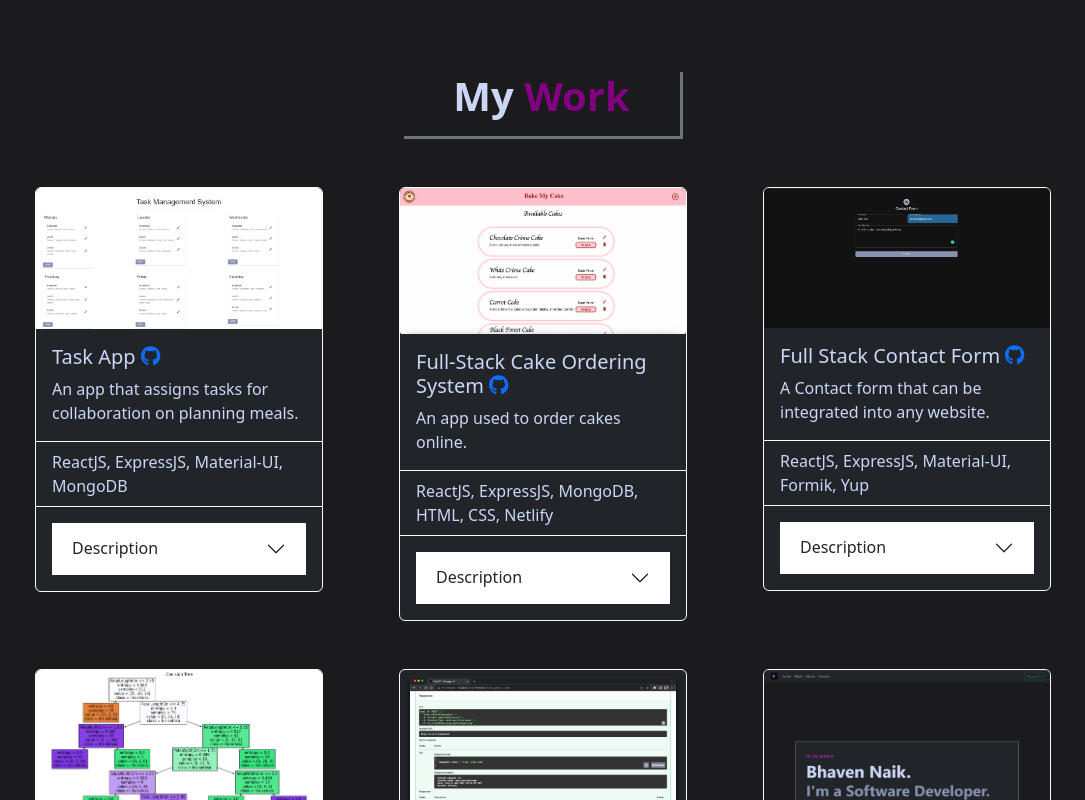
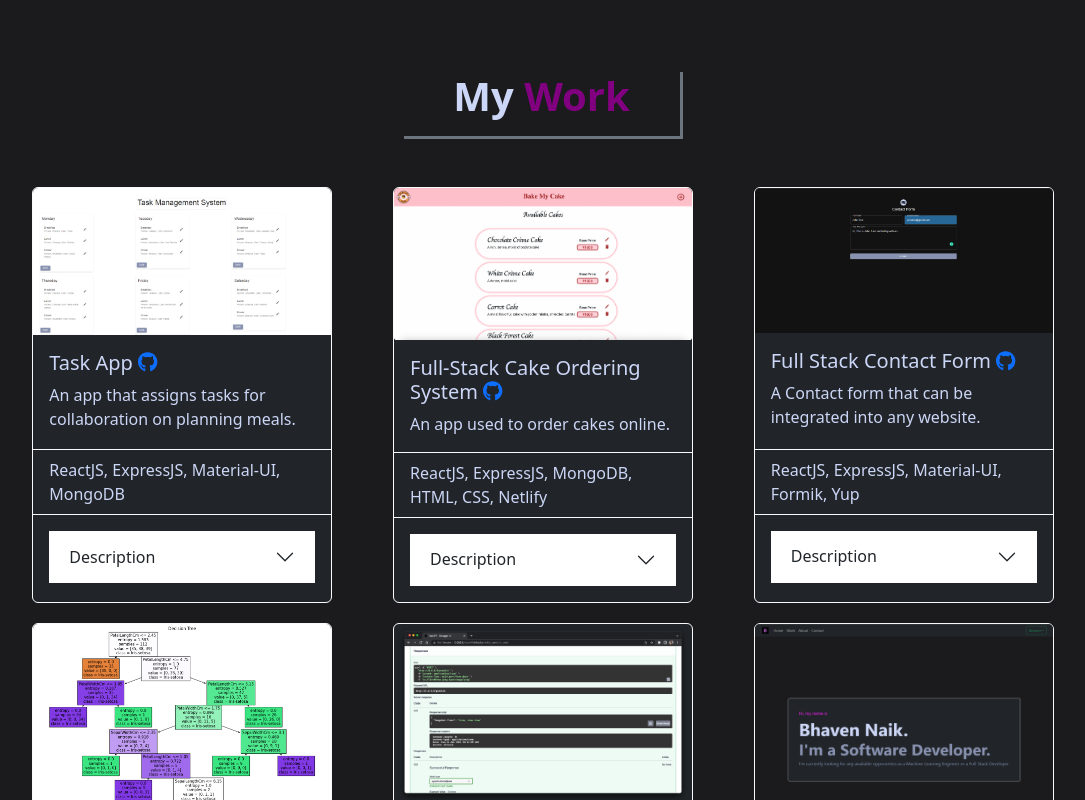
Before and after one commit to bhaven123/my-react-portfolio, a React (Create React App) app: page / in a window 1280 px wide. Shown: the part 800-1600 px from the top of the page, without its empty margins (97-1182 px from the left). Built offline with nearby package versions, Linux system fonts and the light colour scheme.

Commit message:
updated project cards

```diff
--- a/src/components/Projects.js
+++ b/src/components/Projects.js
@@ -109,7 +109,7 @@ const PROJECTS_LIST = [
     title: "Diabetic Retinopathy",
     link: "https://github.com/bhaven123/Project-Diabetic-Retinopathy.git",
     icon: faGithub,
-    text: " Fine-tuning a pre-trained model to detect the severities of the Diabetic Retinopathy.",
+    text: "Fine-tuning a pre-trained model to detect the severities of the Diabetic Retinopathy.",
     tools: "Python, Tensorflow, Keras, Flask, HTML, CSS, AWS EC2",
     description: [
       "Worked with TensorFlow Keras to fine-tune a pre-trained VGG16 model with custom classes as severities of Diabetic Retinopathy.",
--- a/src/components/ProjectsList.js
+++ b/src/components/ProjectsList.js
@@ -1,13 +1,15 @@
-import { Card, Accordion, ListGroup, Row, Col } from "react-bootstrap";
+import { Card, Accordion, ListGroup, Container } from "react-bootstrap";
 import { FontAwesomeIcon } from "@fortawesome/react-fontawesome";
 const ProjectsList = ({ projects }) => {
   return (
-    <Row
-      xs={1}
-      xl={3}
-      md={2}
-      className="g-5 text-justify mx-auto"
+    <Container
       style={{
+        margin: "0 auto",
+        display: "grid",
+        gridTemplateColumns: "repeat(auto-fill, 300px)",
+        justifyContent: "space-around",
+        rowGap: "20px",
+        columnGap: "1.33%",
         color: "#ccd6f6",
       }}
     >
@@ -15,16 +17,8 @@ const ProjectsList = ({ projects }) => {
         const { src, title, link, icon, text, tools, description } =
           projectItem;
         return (
-          <Col key={title}>
-            <Card
-              border="light"
-              bg="dark"
-              style={{
-                width: "18rem",
-                margin: "auto",
-              }}
-            >
-              <Card.Img variant="top" src={src} />
+          <Card key={title} border="light" bg="dark">
+            <Card.Img variant="top" src={src} style={{ objectFit: "cover" }} />
             <Card.Body>
               <Card.Title>
                 {title}{" "}
@@ -79,10 +73,9 @@ const ProjectsList = ({ projects }) => {
               </Accordion>
             </Card.Body>
           </Card>
-          </Col>
         );
       })}
-    </Row>
+    </Container>
   );
 };
 
--- a/src/components/pages/Work.js
+++ b/src/components/pages/Work.js
@@ -12,7 +12,7 @@ const Work = () => {
       >
         My <span style={{ color: "purple" }}>Work</span>
       </h1>
-      <Container className="d-flex justify-content-center align-items-center">
+      <Container>
         <ProjectsList projects={PROJECTS_LIST} />
       </Container>
     </Container>
```
Lines whose indentation alone changed are shown as unchanged.
